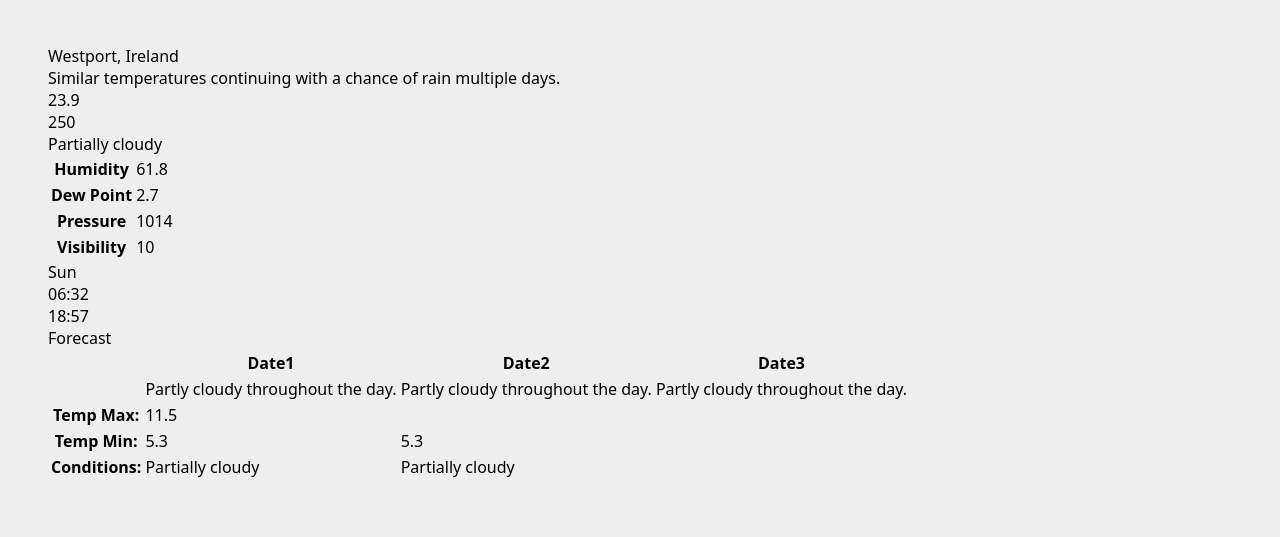
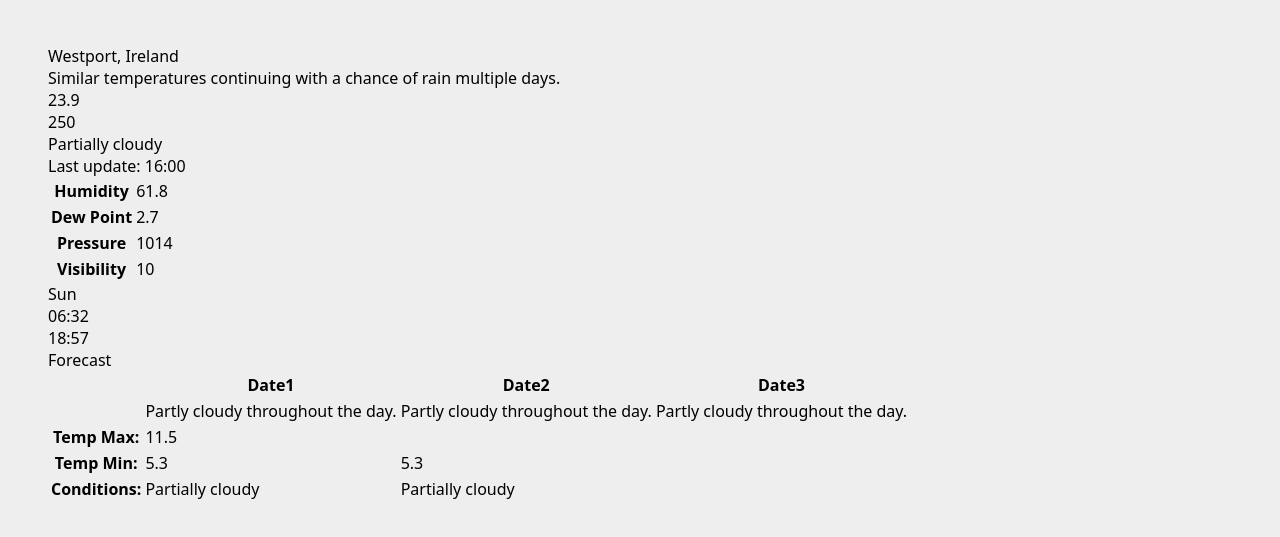
Before and after one commit to leandroesposito/top-weather-app, a website built with webpack: page src/template.html in a window 1280 px wide. Shown: the part 151-688 px from the top of the page. Built offline with nearby package versions, Linux system fonts and the light colour scheme.

Commit message:
Add last update value

```diff
--- a/src/template.html
+++ b/src/template.html
@@ -52,7 +52,7 @@
                 </div>
                 <div class="feels-like">250</div>
                 <div class="conditions">Partially cloudy</div>
-                <div class="last-update"></div>
+                <div class="last-update">Last update: 16:00</div>
               </div>
               <div class="current-conditions-table">
                 <table>
```
